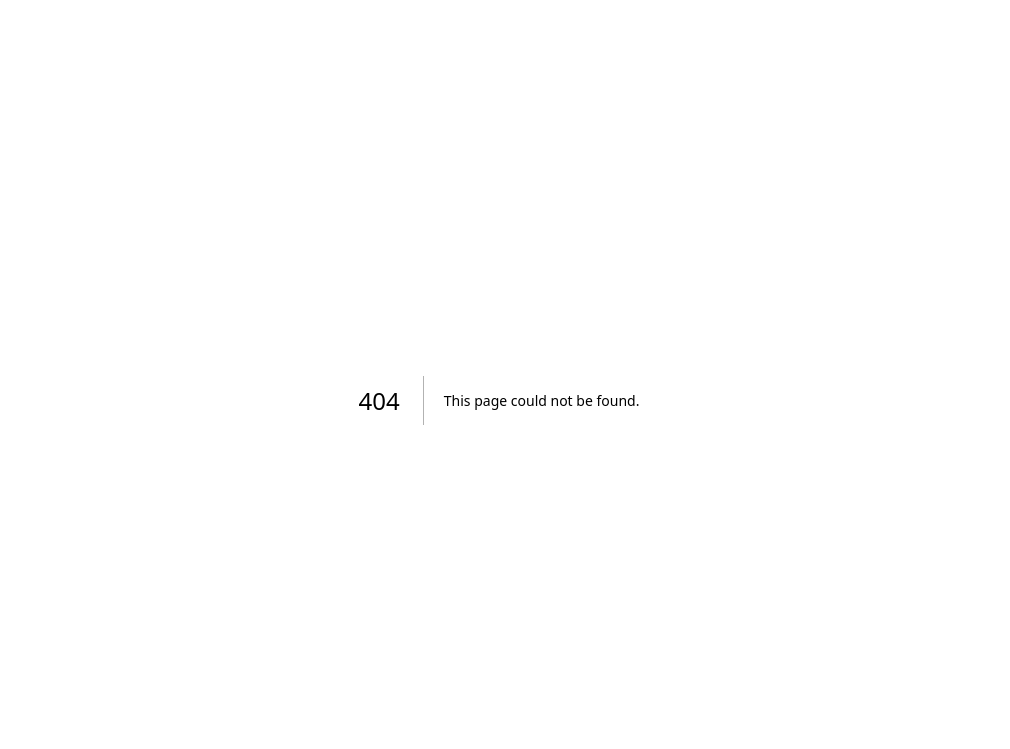
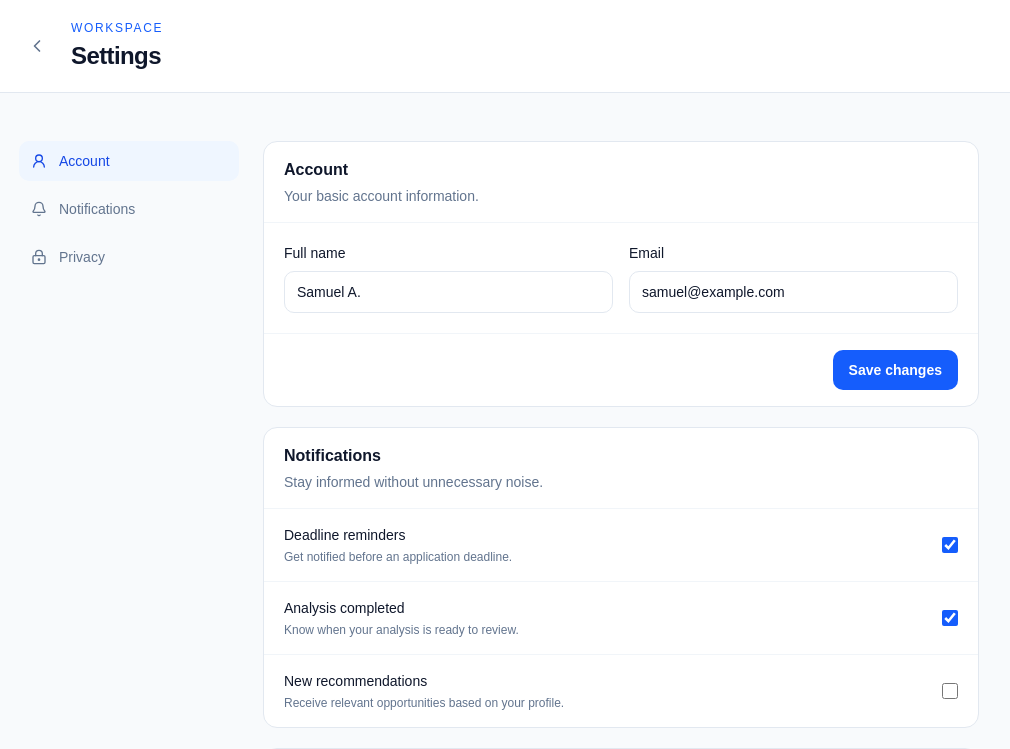
Before and after one commit to aderogbasamuel/nextstep, a Next.js app: page /settings in a window 1280 px wide. Before the commit this address had no page. Shown: the top 749 px of the page, without its empty margins (141-1151 px from the left). Built offline with nearby package versions, Linux system fonts and the light colour scheme.

Commit message:
feat: add new SettingsPage component with navigation and sections

```diff
--- /dev/null
+++ b/app/settings/page.tsx
@@ -0,0 +1,52 @@
+import Link from 'next/link'
+import { ArrowRight, Bell, ChevronLeft, LockKeyhole, ShieldCheck, UserRound, Trash2 } from 'lucide-react'
+
+const settingsSections = [
+  { icon: UserRound, title: 'Account', description: 'Manage your name, email, and account details.' },
+  { icon: Bell, title: 'Notifications', description: 'Choose when NextStep should remind you.' },
+  { icon: LockKeyhole, title: 'Privacy', description: 'Control how your profile and analyses are used.' },
+]
+
+export default function SettingsPage() {
+  return (
+    <div className="min-h-screen bg-slate-50 text-slate-900">
+      <header className="border-b border-slate-200 bg-white">
+        <div className="mx-auto flex max-w-5xl items-center gap-4 px-5 py-5 lg:px-8">
+          <Link href="/dashboard" aria-label="Back to dashboard" className="rounded-lg p-2 text-slate-500 transition hover:bg-slate-100 hover:text-slate-900">
+            <ChevronLeft className="size-5" />
+          </Link>
+          <div>
+            <p className="text-xs font-medium uppercase tracking-[0.14em] text-blue-600">Workspace</p>
+            <h1 className="mt-1 text-2xl font-bold tracking-tight">Settings</h1>
+          </div>
+        </div>
+      </header>
+      <main className="mx-auto max-w-5xl px-5 py-8 lg:px-8 lg:py-12">
+        <div className="grid gap-6 lg:grid-cols-[220px_1fr]">
+          <nav aria-label="Settings sections" className="flex gap-2 overflow-x-auto lg:flex-col">
+            {settingsSections.map(({ icon: Icon, title }, index) => (
+              <a key={title} href={`#${title.toLowerCase()}`} className={`flex shrink-0 items-center gap-3 rounded-lg px-3 py-2.5 text-sm font-medium ${index === 0 ? 'bg-blue-50 text-blue-700' : 'text-slate-500 hover:bg-white hover:text-slate-900'}`}>
+                <Icon className="size-4" />{title}
+              </a>
+            ))}
+          </nav>
+          <div className="grid gap-5">
+            <section id="account" className="rounded-xl border border-slate-200 bg-white">
+              <div className="border-b border-slate-100 px-5 py-4"><h2 className="font-semibold">Account</h2><p className="mt-1 text-sm text-slate-500">Your basic account information.</p></div>
+              <div className="grid gap-4 p-5 sm:grid-cols-2"><label className="grid gap-2 text-sm font-medium">Full name<input defaultValue="Samuel A." className="rounded-lg border border-slate-200 px-3 py-2.5 font-normal outline-none ring-blue-500 transition focus:ring-2" /></label><label className="grid gap-2 text-sm font-medium">Email<input defaultValue="samuel@example.com" type="email" className="rounded-lg border border-slate-200 px-3 py-2.5 font-normal outline-none ring-blue-500 transition focus:ring-2" /></label></div>
+              <div className="flex justify-end border-t border-slate-100 px-5 py-4"><button className="rounded-lg bg-blue-600 px-4 py-2.5 text-sm font-semibold text-white transition hover:bg-blue-700">Save changes</button></div>
+            </section>
+            <section id="notifications" className="rounded-xl border border-slate-200 bg-white">
+              <div className="border-b border-slate-100 px-5 py-4"><h2 className="font-semibold">Notifications</h2><p className="mt-1 text-sm text-slate-500">Stay informed without unnecessary noise.</p></div>
+              <div className="divide-y divide-slate-100">{[['Deadline reminders','Get notified before an application deadline.'],['Analysis completed','Know when your analysis is ready to review.'],['New recommendations','Receive relevant opportunities based on your profile.']].map(([title, description], index) => <label key={title} className="flex items-center justify-between gap-4 px-5 py-4"><span><span className="block text-sm font-medium">{title}</span><span className="mt-1 block text-xs text-slate-500">{description}</span></span><input type="checkbox" defaultChecked={index < 2} className="size-4 accent-blue-600" /></label>)}</div>
+            </section>
+            <section id="privacy" className="rounded-xl border border-slate-200 bg-white">
+              <div className="flex items-start gap-3 p-5"><div className="grid size-9 shrink-0 place-items-center rounded-lg bg-emerald-50 text-emerald-600"><ShieldCheck className="size-5" /></div><div><h2 className="font-semibold">Privacy</h2><p className="mt-1 text-sm leading-6 text-slate-500">Your profile is used to personalize comparisons. Always verify important requirements against the original source document.</p></div></div>
+            </section>
+            <section className="rounded-xl border border-red-200 bg-red-50/40"><div className="flex items-center justify-between gap-4 p-5"><div><h2 className="font-semibold text-red-900">Danger zone</h2><p className="mt-1 text-sm text-red-700/80">Permanently delete your account and all saved analyses.</p></div><button className="inline-flex shrink-0 items-center gap-2 rounded-lg border border-red-200 bg-white px-3 py-2 text-sm font-semibold text-red-700 hover:bg-red-50"><Trash2 className="size-4" />Delete</button></div></section>
+          </div>
+        </div>
+      </main>
+    </div>
+  )
+}
```
